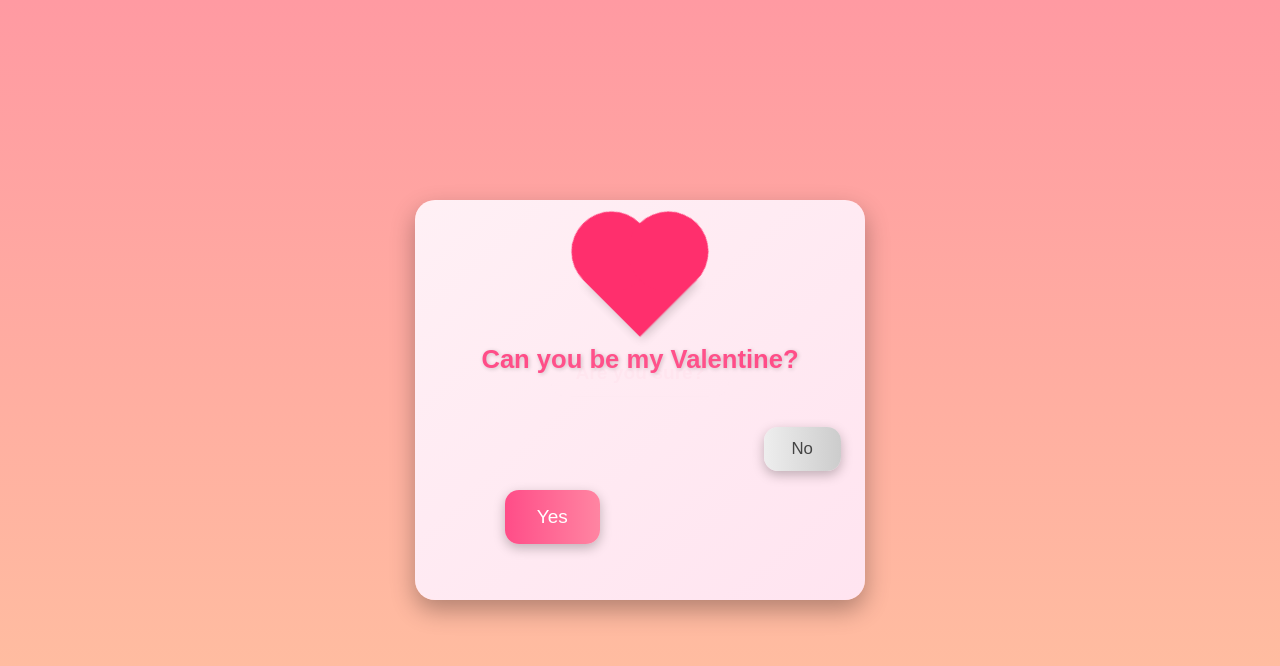
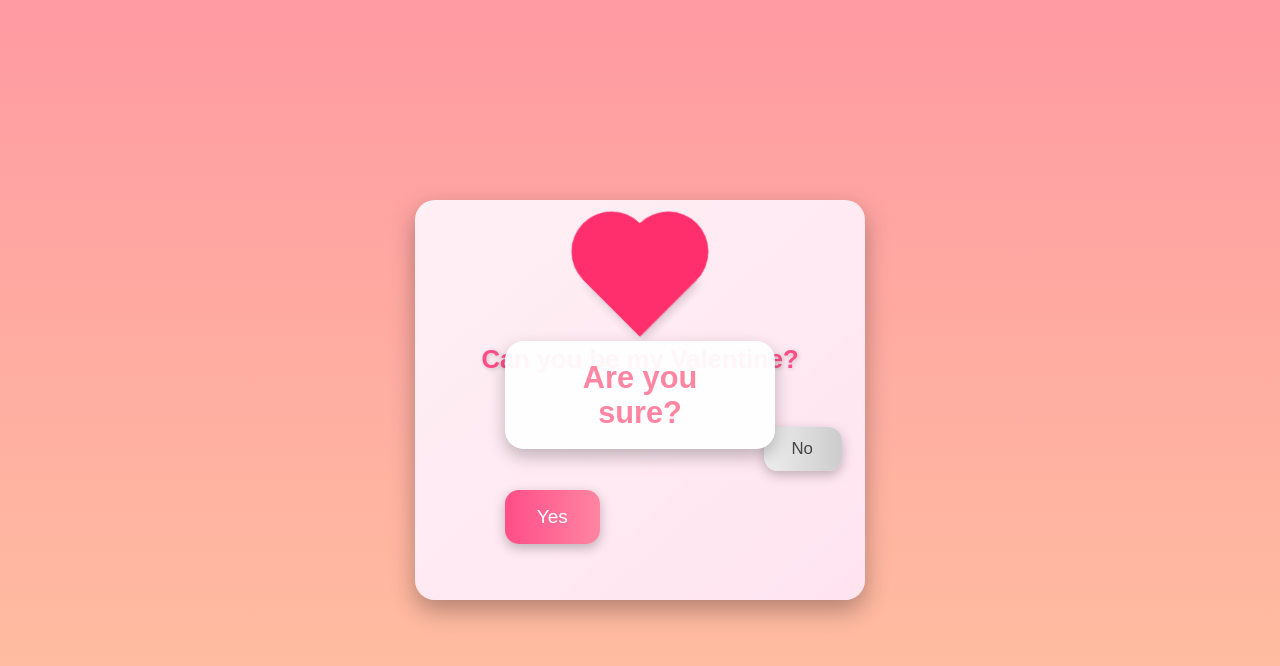
Before and after one commit to Unwilleds/valentine-ui, a plain HTML site: page index.html in a window 1280 px wide. Both pictures are taken after a click on the button "No". Drawn offline with Linux system fonts and the light colour scheme.

Commit message:
Update index.html

```diff
--- a/index.html
+++ b/index.html
@@ -135,17 +135,22 @@ button {
   top: 150px;
   left: 50%;
   transform: translateX(-50%);
-  font-size: 1.2rem;
+  font-size: 1.6rem; /* bigger */
   font-weight: bold;
   background: rgba(255,255,255,0.95);
   color: #ff2f6d;
-  padding: 12px 24px;
-  border-radius: 14px;
-  box-shadow: 0 4px 12px rgba(0,0,0,0.2);
+  padding: 16px 28px;
+  border-radius: 16px;
+  box-shadow: 0 6px 14px rgba(0,0,0,0.25);
   opacity: 0;
   pointer-events: none;
-  transition: opacity 0.5s ease;
+  transition: all 0.4s ease;
   z-index: 5;
+}
+
+.message.animate {
+  transform: translateX(-50%) scale(1.2);
+  color: #ff85a2;
 }
 
 .floating-heart {
@@ -179,6 +184,7 @@ button {
   h1 { font-size: 1.3rem; }
   #yesBtn { left: 15%; }
   #noBtn { left: 55%; }
+  .message { font-size: 1.4rem; padding: 12px 20px; }
 }
 </style>
 </head>
@@ -215,8 +221,12 @@ let msgIndex = 0;
 
 function showMessage(text) {
   message.textContent = text;
+  message.classList.add("animate");
   message.style.opacity = 1;
-  setTimeout(() => { message.style.opacity = 0; }, 2500); // longer display
+  setTimeout(() => {
+    message.style.opacity = 0;
+    message.classList.remove("animate");
+  }, 3000); // stays longer
 }
 
 function createFloatingHeart() {
@@ -231,6 +241,14 @@ noBtn.addEventListener("click", () => {
   // Show playful message
   showMessage(noMessages[msgIndex]);
   msgIndex = (msgIndex + 1) % noMessages.length;
+
+  // Button flash effect
+  noBtn.style.transform = "scale(1.2)";
+  noBtn.style.background = "linear-gradient(to right, #ffb6c1, #ff69b4)";
+  setTimeout(() => {
+    noBtn.style.transform = "";
+    noBtn.style.background = "linear-gradient(to right, #eee, #ccc)";
+  }, 300);
 
   // Move no button avoiding yes button
   const maxAttempts = 100;
```
